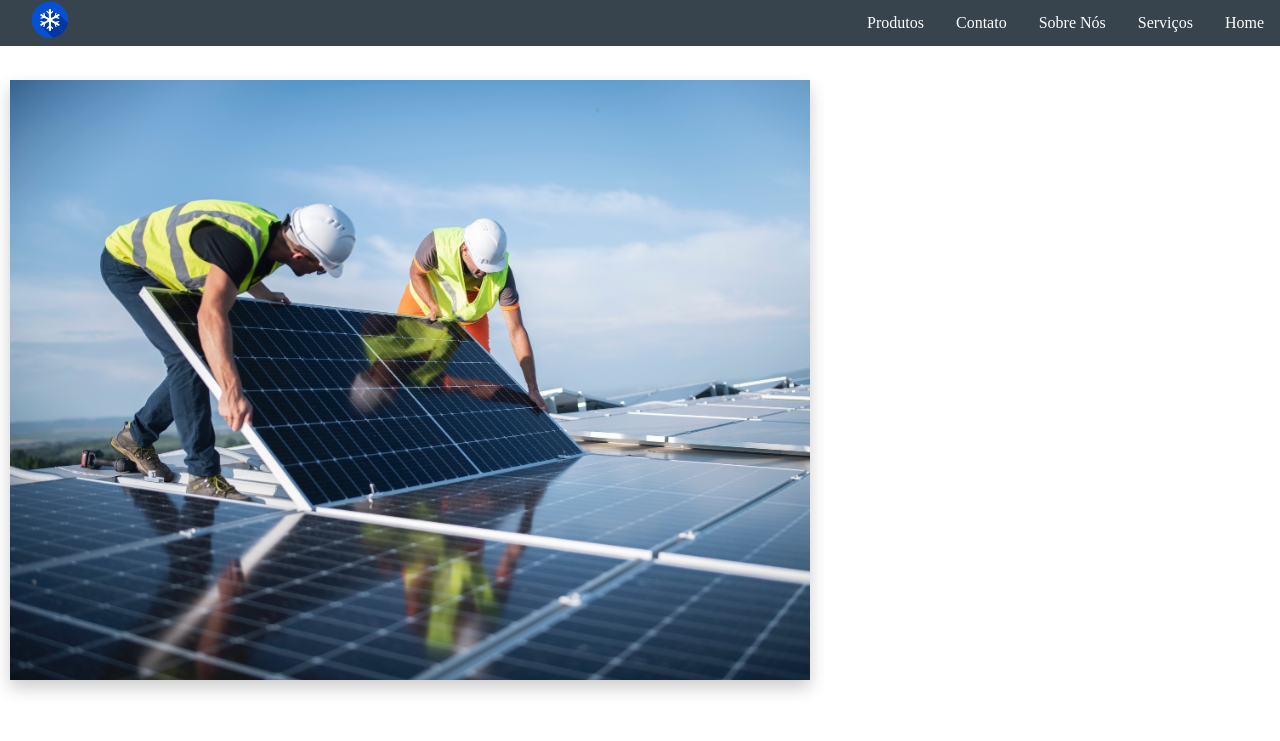
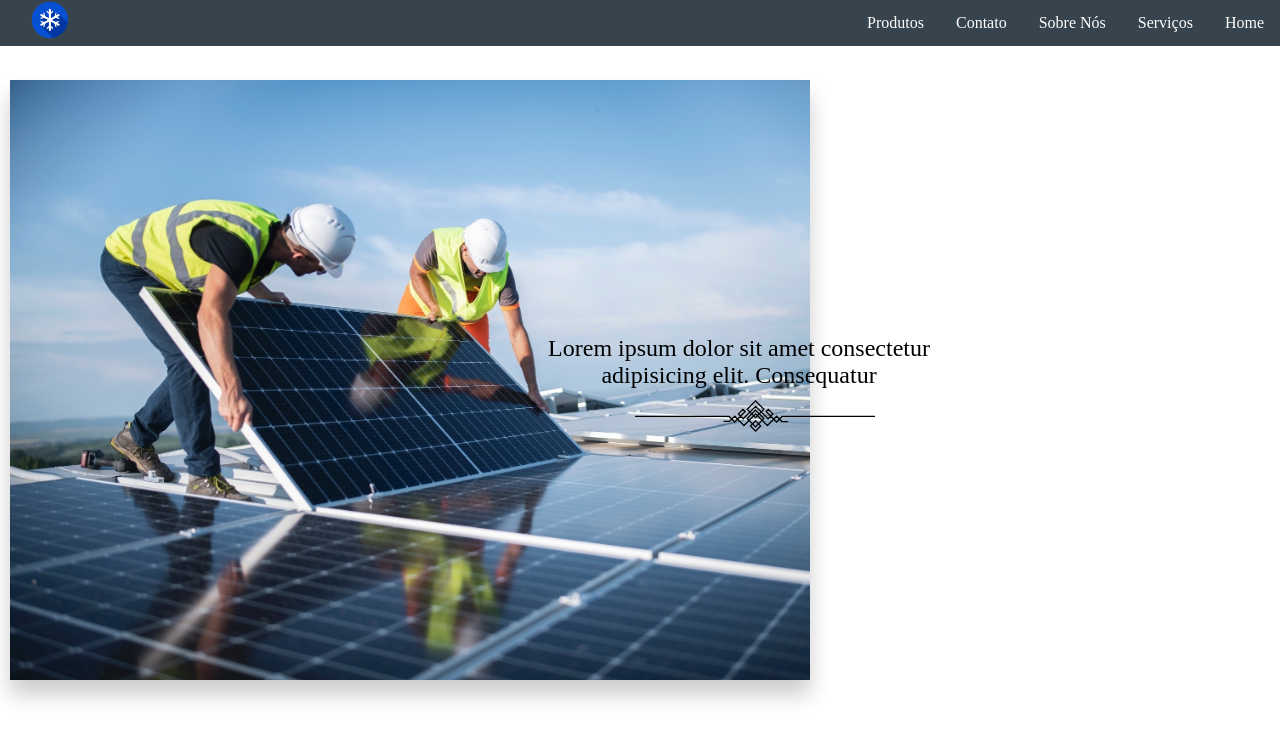
Before and after one commit to BiancaLouS/ArCondicionado, a PHP site: page / in a window 1280 px wide. Shown: the top 741 px of the page. Run offline with PHP 8.4, Linux system fonts and the light colour scheme; some libraries are stand-ins or nearby versions.

Commit message:
Finalizando página de apresentação Inicial

```diff
--- a/css/style.css
+++ b/css/style.css
@@ -117,9 +117,27 @@ ul {
 /* ------------------ Início Apresentação Inicial ---------------*/
 
 .solar{
-    box-shadow: 0px 8px 16px 0px rgba(0,0,0,0.2);
+    box-shadow: 0px 15px 20px 0px rgba(0,0,0,0.2);
     width: 800px;
     margin-left: 10px;
     position: absolute;
     top: 80px;
 }
+
+.texto1{
+    position: absolute;
+    right: 350px;
+    top: 300px;
+
+}
+
+.linha1{
+    width: 240px;
+    position: absolute;
+    top: 400px;
+    right: 405px;
+}
+
+.txt:hover{
+    color:  #38444d;
+}
--- a/index.html
+++ b/index.html
@@ -43,6 +43,11 @@
     <div>
         <img class="solar" src="images/energiaSolarInicial.jpg" alt="Energia Solar e Funcionários">
 
+        <h2 class="texto1 txt">
+            Lorem ipsum dolor sit amet consectetur <br>
+            adipisicing elit. Consequatur
+        </h2>
+        <img class="linha1" src="images/linha.svg" alt="linha bonita">
 
     </div>
 
```
